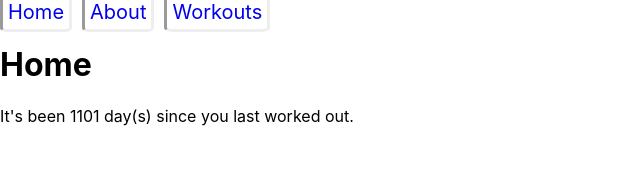
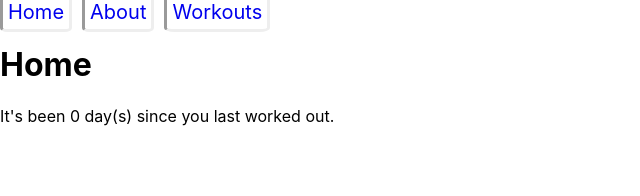
Before and after one commit to gasparericmartin/project-phase-2, a React (Create React App) app: page / in a window 1280 px wide. Shown: the top 196 px of the page, without its empty margins (0-640 px from the left). Built offline with nearby package versions, Linux system fonts and the light colour scheme; data requests are answered from the project's data file.

Commit message:
Adjust lastWorkout variable for new displayList order

```diff
--- a/src/pages/Home.js
+++ b/src/pages/Home.js
@@ -5,7 +5,7 @@ function Home() {
 
     function daysElapsed() {
         const today = new Date(new Date().getFullYear(), new Date().getMonth(), new Date().getDate())
-        const lastWorkout = new Date(displayList.slice(-1)[0].date.replaceAll('-', ','))
+        const lastWorkout = new Date(displayList[0].date.replaceAll('-', ','))
         const daysElapsed = (today - lastWorkout) / (1000 * 60 * 60 * 24)
 
         return daysElapsed
```
